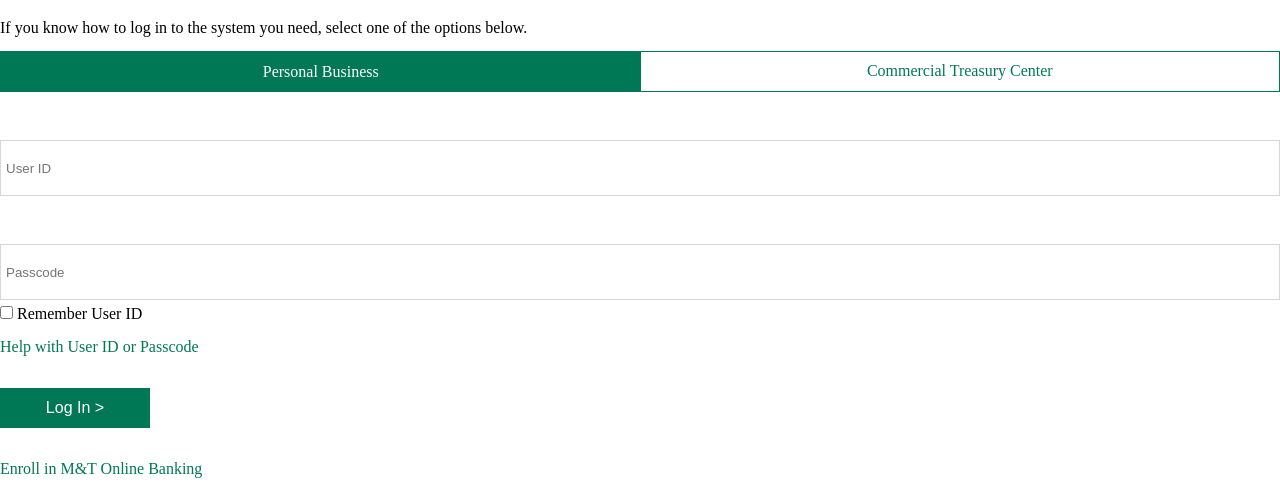
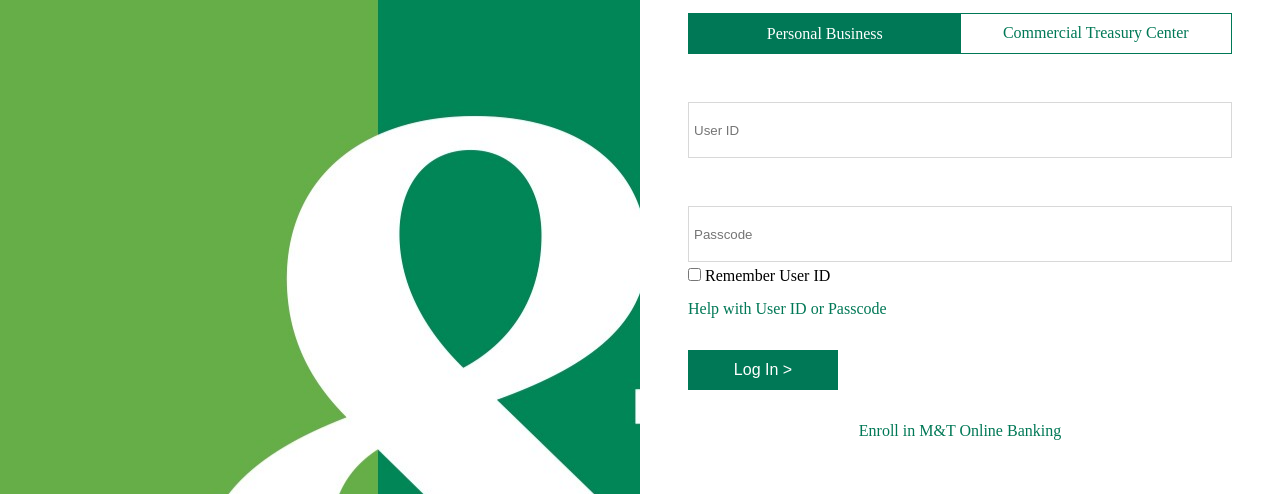
Before and after one commit to Jonnyrice666/M-T, a plain HTML site: page index.html in a window 1280 px wide. Shown: the part 222-716 px from the top of the page. Drawn offline with Linux system fonts and the light colour scheme.

Commit message:
update sass

```diff
--- a/index.html
+++ b/index.html
@@ -32,7 +32,7 @@
         </a>
     </header>
     <main>
-        <section class="none">
+        <section class="none greensection">
             <h2>Here for you today & into the future.
             </h2>
             <p>People's United customers, you can count on us to be here for you as we take the final steps in
--- a/sass/style.scss
+++ b/sass/style.scss
@@ -66,9 +66,26 @@
 }
 
 main {
+    display: flex;
+    .greensection{
+        width: 50%;
+        background-image: url(../pub-login-modal-desktop-740x816-d.jpeg);
+        background-repeat: no-repeat;
+        color: white;
+        a{
+            color: white;
+        }
+    }
     .loginsection {
         padding-top: 2em;
-
+        @media only screen and (min-width: 768px) {
+            justify-content: center;
+            display: flex;
+            flex-direction: column;
+            align-items: center;
+            width: 50%;
+            padding: 3em 3em;
+        }
         p {
             line-height: 14px;
             font-size: 16px;
```
Also changed, not shown: pub-login-modal-desktop-740x816-d.jpeg (added), sass/style.css, 1 other file.
